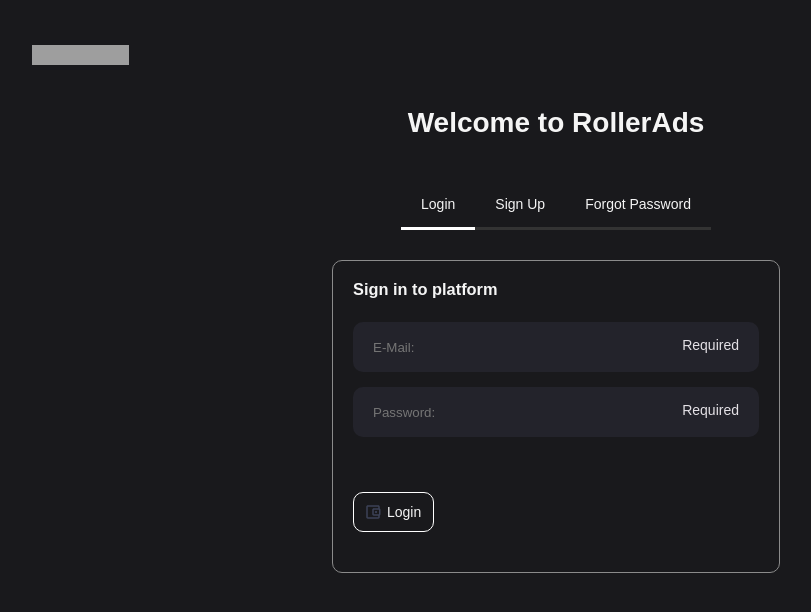
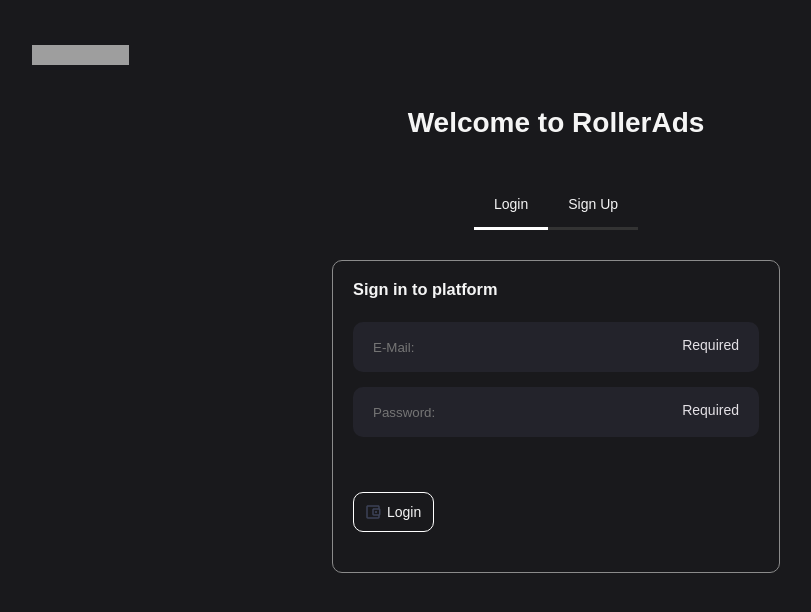
Before and after one commit to pea0211/rollerAds-frontend, a React (Vite) app: page /campaings/1 in a window 1280 px wide. Shown: the top 612 px of the page, without its empty margins (84-895 px from the left). Built offline with nearby package versions, Linux system fonts and the light colour scheme; grey boxes are pictures that could not be loaded.

Commit message:
Update app

```diff
--- a/src/pages/LoginPage.jsx
+++ b/src/pages/LoginPage.jsx
@@ -137,11 +137,6 @@
             activeTab={activeTab}
             setActiveTab={setActiveTab}
             tabName="Sign Up"
-          />
-          <Tab
-            activeTab={activeTab}
-            setActiveTab={setActiveTab}
-            tabName="Forgot Password"
           />
         </div>
       </div>
```
